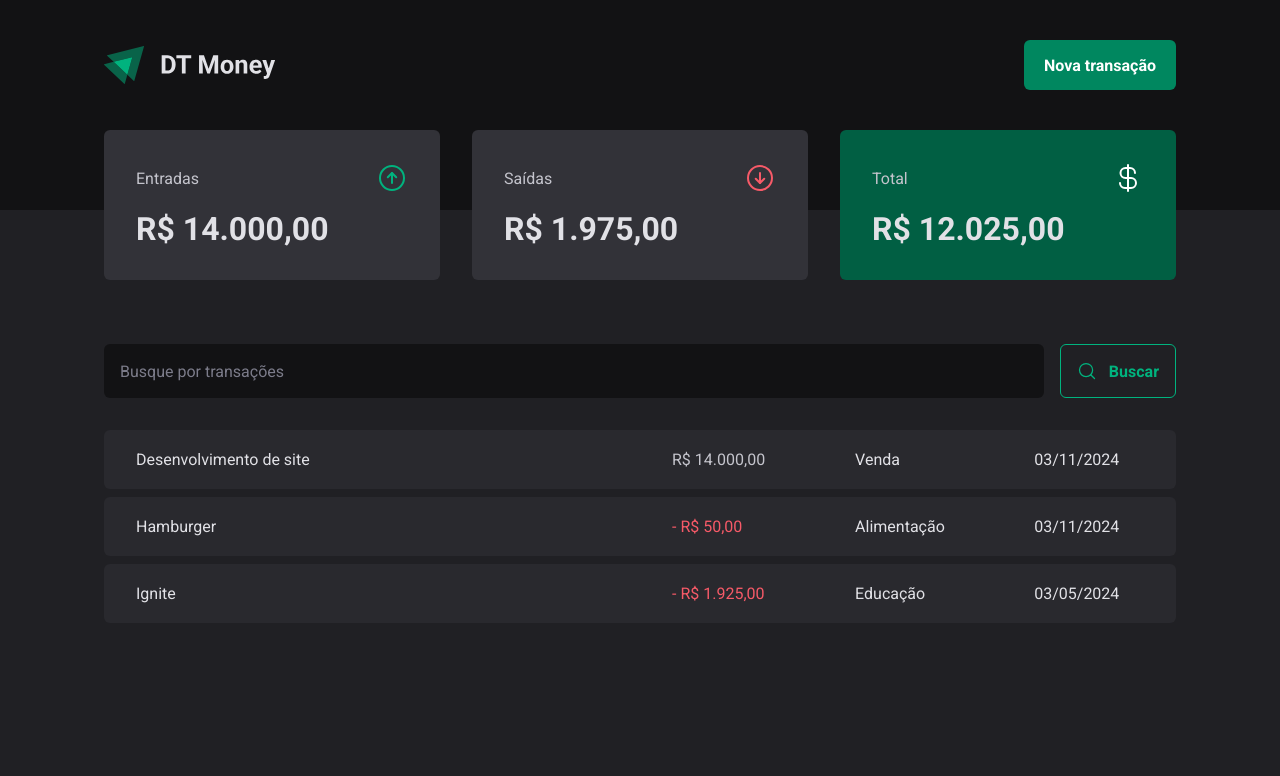
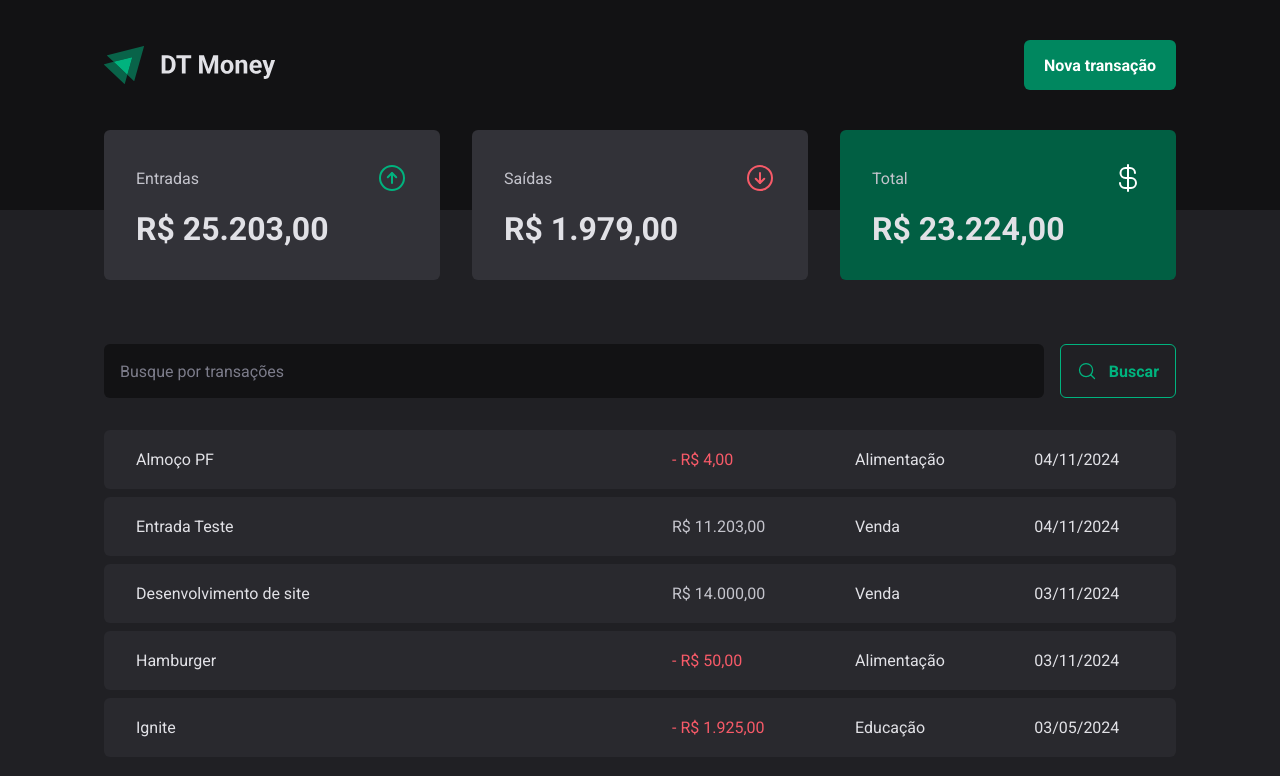
Before and after one commit to saramargarido/dt-money, a React (Vite) app: page / in a window 1280 px wide. Shown: the top 776 px of the page. Built offline with nearby package versions, Linux system fonts and the light colour scheme; data requests are answered from the project's data file.

Commit message:
create transaction

```diff
--- a/server.json
+++ b/server.json
@@ -1,7 +1,7 @@
 {
   "transactions": [
     {
-      "id": 1,
+      "id": "1",
       "description": "Desenvolvimento de site",
       "type": "income",
       "category": "Venda",
@@ -9,7 +9,7 @@
       "createdAt": "2024-11-03T20:04:28.394Z"
     },
     {
-      "id": 2,
+      "id": "2",
       "description": "Hamburger",
       "type": "outcome",
       "category": "Alimentação",
@@ -17,12 +17,28 @@
       "createdAt": "2024-11-03T16:01:28.394Z"
     },
     {
-      "id": 3,
+      "id": "3",
       "description": "Ignite",
       "type": "outcome",
       "category": "Educação",
       "price": 1925,
       "createdAt": "2024-05-03T16:01:28.394Z"
+    },
+    {
+      "id": "5e8e",
+      "description": "Entrada Teste",
+      "price": 11203,
+      "category": "Venda",
+      "type": "income",
+      "createdAt": "2024-11-04T19:54:28.858Z"
+    },
+    {
+      "id": "66df",
+      "description": "Almoço PF",
+      "price": 4,
+      "category": "Alimentação",
+      "type": "outcome",
+      "createdAt": "2024-11-04T20:10:36.212Z"
     }
   ]
 }
--- a/src/components/NewTransactionModal/index.tsx
+++ b/src/components/NewTransactionModal/index.tsx
@@ -3,7 +3,9 @@ import { ArrowCircleDown, ArrowCircleUp, X } from "phosphor-react";
 import * as z from "zod";
 
 import { zodResolver } from "@hookform/resolvers/zod";
+import { useContext } from "react";
 import { Controller, useForm } from "react-hook-form";
+import { TransactionsContext } from "../../contexts/TransactionsContext";
 import {
   CloseButton,
   Content,
@@ -22,10 +24,13 @@ const newTransactionFormSchema = z.object({
 type NewTransactionFormInputs = z.infer<typeof newTransactionFormSchema>;
 
 export function NewTransactionModal() {
+  const { createTransaction } = useContext(TransactionsContext);
+
   const {
     control,
     register,
     handleSubmit,
+    reset,
     formState: { isSubmitting },
   } = useForm<NewTransactionFormInputs>({
     resolver: zodResolver(newTransactionFormSchema),
@@ -35,9 +40,15 @@ export function NewTransactionModal() {
   });
 
   async function handleCreateNewTransaction(data: NewTransactionFormInputs) {
-    await new Promise((resolve) => setTimeout(resolve, 2000));
+    const { description, price, category, type } = data;
 
-    console.log(data);
+    await createTransaction({
+      description,
+      price,
+      category,
+      type,
+    });
+    reset();
   }
 
   return (
--- a/src/contexts/TransactionsContext.tsx
+++ b/src/contexts/TransactionsContext.tsx
@@ -10,9 +10,16 @@ interface Transaction {
   createdAt: string;
 }
 
+interface CreateTransactionInput {
+  description: string;
+  price: number;
+  category: string;
+  type: "income" | "outcome";
+}
 interface TransactionContextType {
   transactions: Transaction[];
   fetchTransactions: (query?: string) => Promise<void>;
+  createTransaction: (data: CreateTransactionInput) => Promise<void>;
 }
 
 interface TransactionsProviderProps {
@@ -27,11 +34,27 @@ export function TransactionsProvider({ children }: TransactionsProviderProps) {
   async function fetchTransactions(query?: string) {
     const response = await api.get("/transactions", {
       params: {
+        _sort: "createdAt",
+        _order: "desc",
         q: query,
       },
     });
 
     setTransactions(response.data);
+  }
+
+  async function createTransaction(data: CreateTransactionInput) {
+    const { description, price, category, type } = data;
+
+    const response = await api.post("transactions", {
+      description,
+      price,
+      category,
+      type,
+      createdAt: new Date(),
+    });
+
+    setTransactions((state) => [...state, response.data]);
   }
 
   useEffect(() => {
@@ -43,6 +66,7 @@ export function TransactionsProvider({ children }: TransactionsProviderProps) {
       value={{
         transactions,
         fetchTransactions,
+        createTransaction,
       }}
     >
       {children}
```
